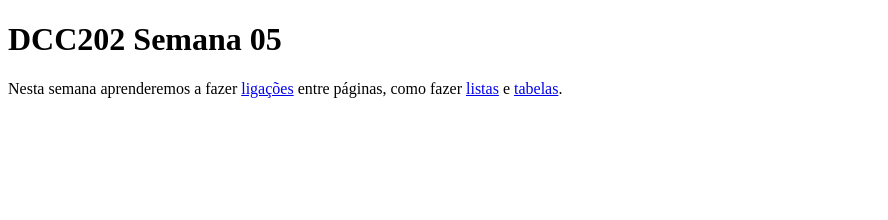
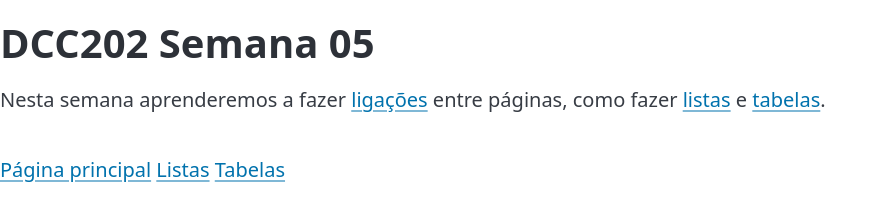
Before and after one commit to ufjf-dcc202/ufjf-dcc202-2025-1-a-atv03-ulerr, a plain HTML site: page index.html in a window 1280 px wide. Shown: the whole page, without its empty margins (0-888 px from the left). Drawn offline with nearby package versions, Linux system fonts and the light colour scheme.

Commit message:
Adiciona pico css

```diff
--- a/index.html
+++ b/index.html
@@ -4,11 +4,24 @@
     <meta charset="UTF-8">
     <meta name="viewport" content="width=device-width, initial-scale=1.0">
     <title>DCC202 Semana 05</title>
+    <link
+        rel="stylesheet"
+        href="https://cdn.jsdelivr.net/npm/@picocss/pico@2/css/pico.min.css"
+    />
 </head>
 <body>
-    <h1>DCC202 Semana 05</h1>
-    <p>Nesta semana aprenderemos a fazer <a href="ligacoes.html">ligações</a> entre páginas,
-        como fazer <a href="listas.html">listas</a> e <a href="tabelas.html">tabelas</a>.
-    </p>
+    <main>
+        <h1>DCC202 Semana 05</h1>
+        <p>Nesta semana aprenderemos a fazer <a href="ligacoes.html">ligações</a> entre páginas,
+            como fazer <a href="listas.html">listas</a> e <a href="tabelas.html">tabelas</a>.
+        </p>
+    </main>
+    <aside>
+        <nav>
+            <a href="index.html">Página principal</a>
+            <a href="listas.html">Listas</a>
+            <a href="tabelas.html">Tabelas</a>
+        </nav>
+    </aside>
 </body>
 </html>
```
